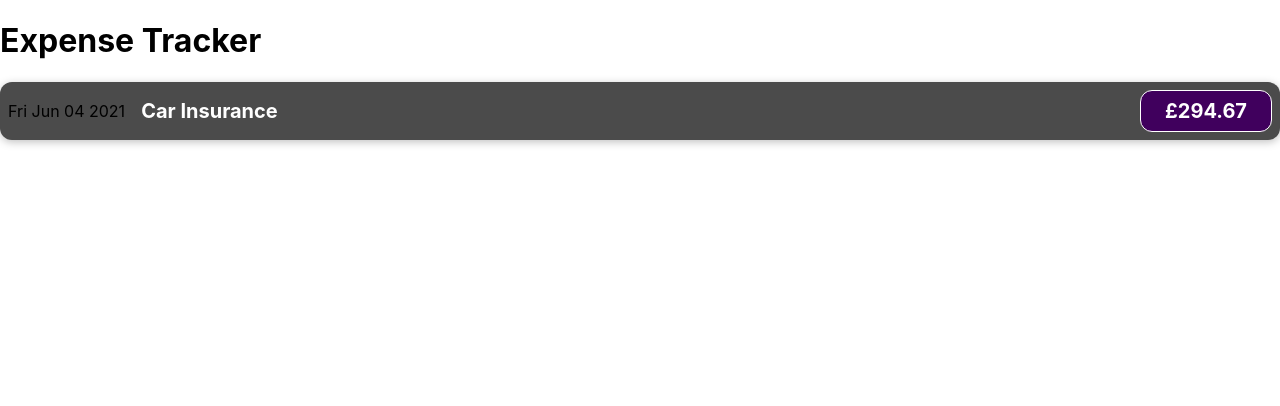
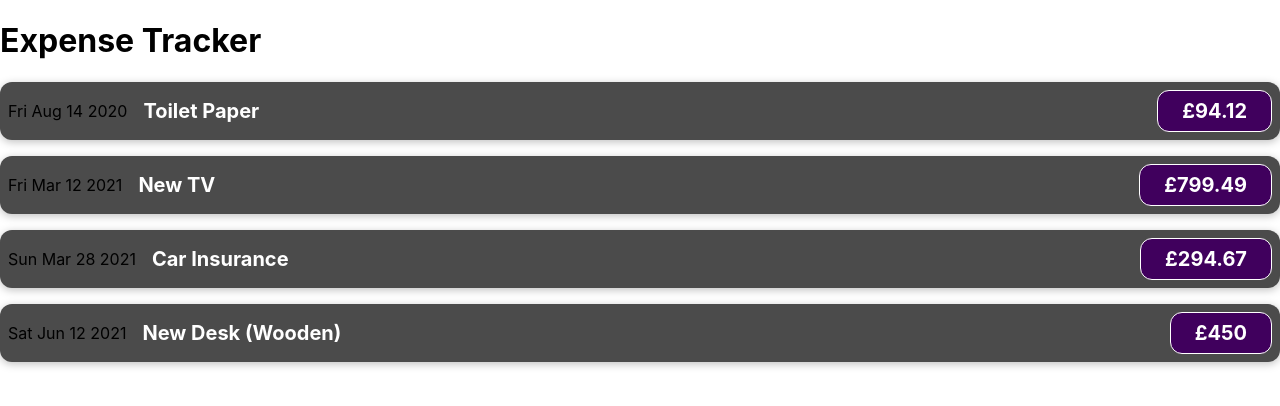
Before and after one commit to BennySLV/expense-tracker, a React (Create React App) app: page / in a window 1280 px wide. Shown: the top 406 px of the page. Built offline with nearby package versions, Linux system fonts and the light colour scheme.

Commit message:
Replaced hard-coded values with JS objects and React Props.

```diff
--- a/src/App.js
+++ b/src/App.js
@@ -1,10 +1,56 @@
 import ExpenseItem from "./components/ExpenseItem";
 
 function App() {
+	const expenses = [
+		{
+			id: "e1",
+			title: "Toilet Paper",
+			amount: 94.12,
+			date: new Date(2020, 7, 14),
+		},
+		{
+			id: "e2",
+			title: "New TV",
+			amount: 799.49,
+			date: new Date(2021, 2, 12),
+		},
+		{
+			id: "e3",
+			title: "Car Insurance",
+			amount: 294.67,
+			date: new Date(2021, 2, 28),
+		},
+		{
+			id: "e4",
+			title: "New Desk (Wooden)",
+			amount: 450,
+			date: new Date(2021, 5, 12),
+		},
+	];
+
 	return (
 		<div>
 			<h1>Expense Tracker</h1>
-			<ExpenseItem />
+			<ExpenseItem
+				title={expenses[0].title}
+				amount={expenses[0].amount}
+				date={expenses[0].date}
+			/>
+			<ExpenseItem
+				title={expenses[1].title}
+				amount={expenses[1].amount}
+				date={expenses[1].date}
+			/>
+			<ExpenseItem
+				title={expenses[2].title}
+				amount={expenses[2].amount}
+				date={expenses[2].date}
+			/>
+			<ExpenseItem
+				title={expenses[3].title}
+				amount={expenses[3].amount}
+				date={expenses[3].date}
+			/>
 		</div>
 	);
 }
--- a/src/components/ExpenseItem.js
+++ b/src/components/ExpenseItem.js
@@ -1,16 +1,12 @@
 import "./ExpenseItem.css";
 
-function ExpenseItem() {
-	const expenseDate = new Date(2021, 5, 4);
-	const expenseTitle = "Car Insurance";
-	const expenseAmount = 294.67;
-
+function ExpenseItem(props) {
 	return (
 		<div className="expense-item">
-			<div>{expenseDate.toDateString()}</div>
+			<div>{props.date.toDateString()}</div>
 			<div className="expense-item__description">
-				<h2>{expenseTitle}</h2>
-				<div className="expense-item__price">£{expenseAmount}</div>
+				<h2>{props.title}</h2>
+				<div className="expense-item__price">£{props.amount}</div>
 			</div>
 		</div>
 	);
```
